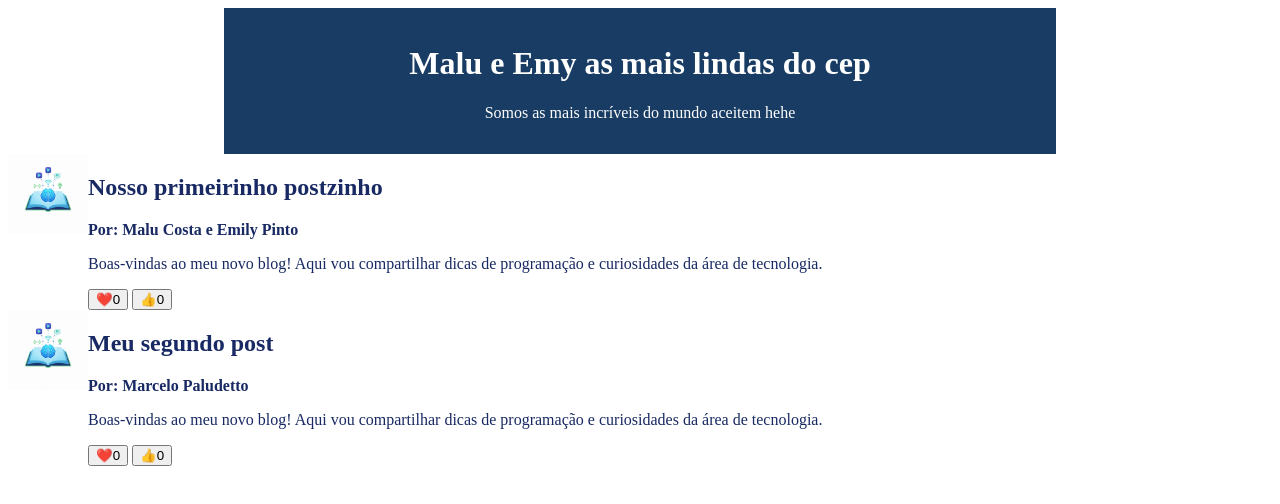
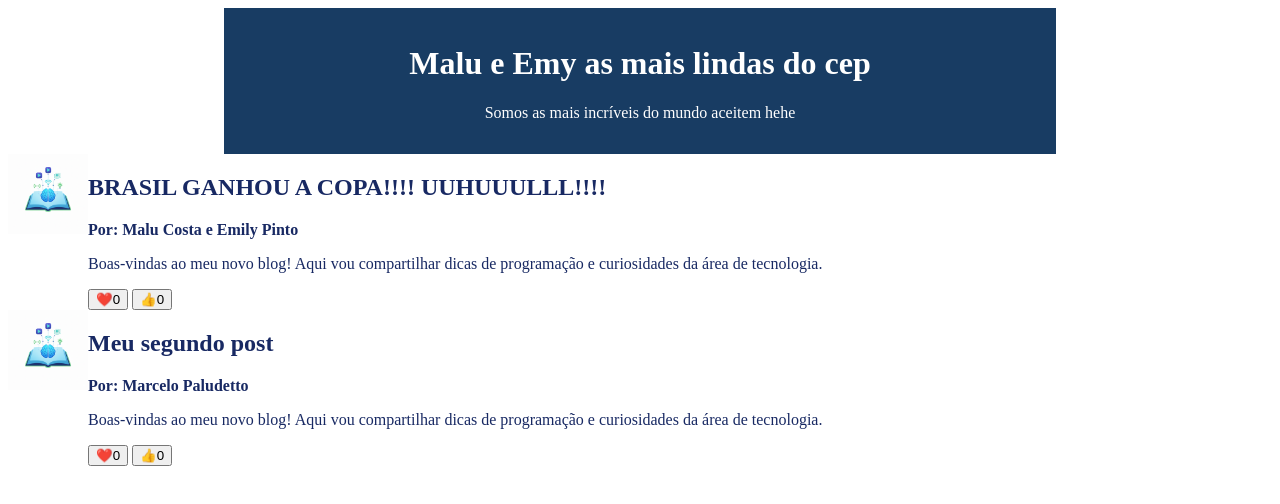
Before and after one commit to maluucds/maly, a plain HTML site: page index.html in a window 1280 px wide. Drawn offline with Linux system fonts and the light colour scheme.

Commit message:
COPA AFFEE

```diff
--- a/index.html
+++ b/index.html
@@ -50,7 +50,7 @@
                 alt="Logotipo conceitual de tecnologia e educacao: um livro aberto de onde emerge um cérebro digital brilhante, cercado por ícones de Wi-Fi, circuitos e lâmpada de ideia. Cores em tons de azul e branco.">
 
             <div>
-                <h2>Nosso primeirinho postzinho</h2>
+                <h2>BRASIL GANHOU A COPA!!!! UUHUUULLL!!!!</h2>
                 <p class="artigo-autor">Por: Malu Costa e Emily Pinto</p>
                 <p>Boas-vindas ao meu novo blog! Aqui vou compartilhar dicas de programação
                     e curiosidades da área de tecnologia.</p>
```
